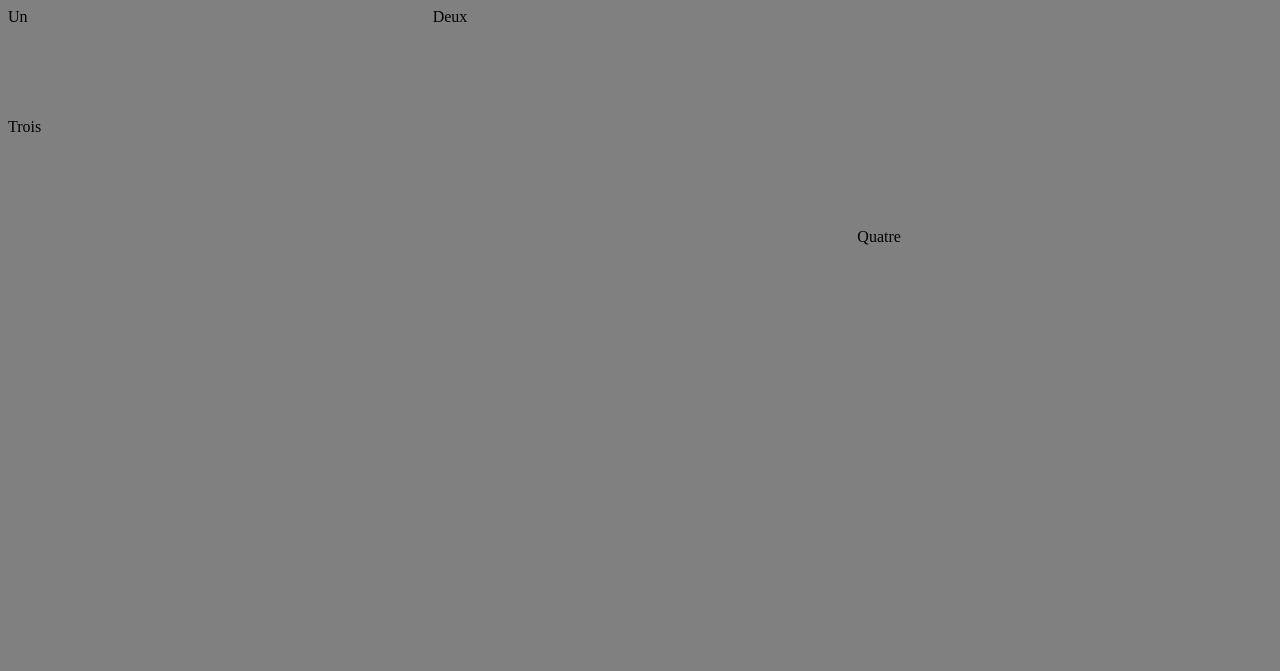
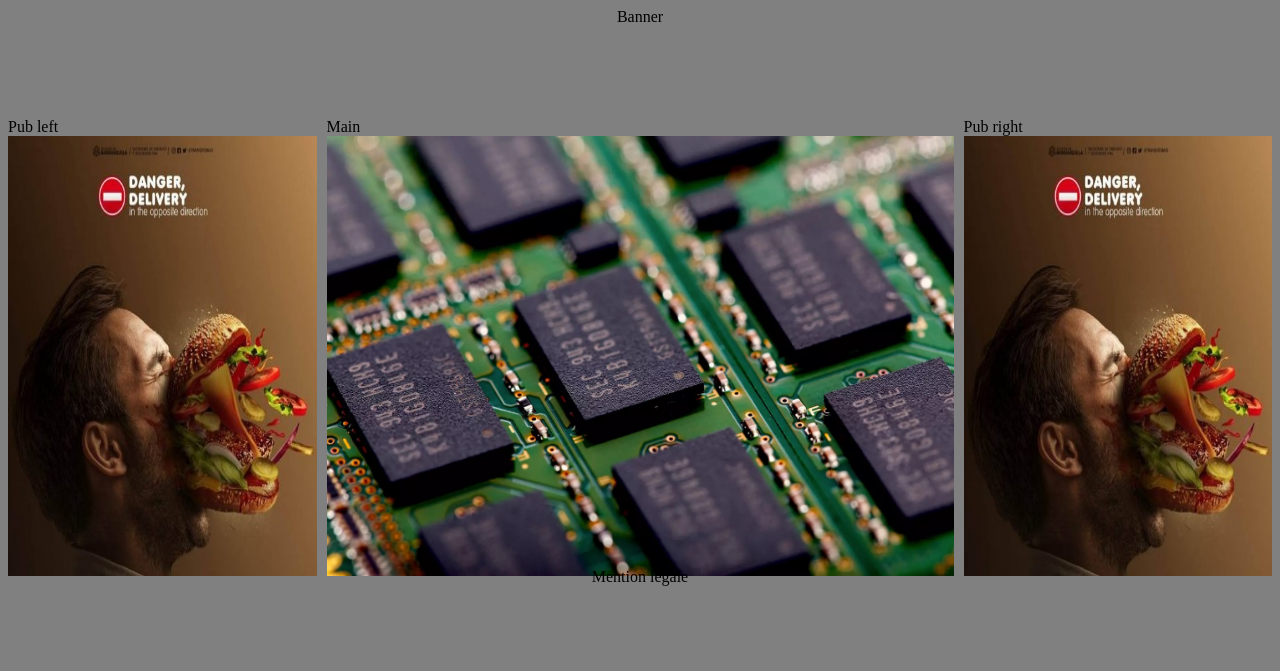
Before and after one commit to Afissard/DM_Site_Vente, a plain HTML site: page index.html in a window 1280 px wide. Drawn offline with Linux system fonts and the light colour scheme.

Commit message:
update to grid

```diff
--- a/assets/style.css
+++ b/assets/style.css
@@ -3,31 +3,34 @@ html{
     font-family: 'Times New Roman', Times, serif;
 }
 
-table{
-    table-layout: fixed;
-    width: 100%;
-    border-collapse: collapse;
+.general_grid {
+    display: grid;
+    grid-template-columns: repeat(4, 1fr);
+    grid-gap: 10px;
+    grid-auto-rows: minmax(100px, auto);
+}
+
+.banner {
+    grid-column: 1 / 5;
+    grid-row: 1;
 
     text-align: center;
 }
+.main {
+    grid-column: 2 / 4;
+    grid-row: 2 / 4;
+}
+.pub_left {
+    grid-column: 1;
+    grid-row: 2 / 4;
+}
+.pub_right {
+    grid-column: 4;
+    grid-row: 2 / 4;
+}
+.legal_mention{
+    grid-column: 1 / 5;
+    grid-row: 4;
 
-thead{ /*BANNER*/
-    background-color: #666;
+    text-align: center;
 }
-
-tbody td:nth-child(1), tbody td:nth-child(3){ /*PUB*/
-    background-color: #555;
-}
-
-tbody td:nth-child(2){ /*MAIN*/
-    background-color: #999;
-}
-
-tfoot{ /*MENTION LEGAL & AUTRE*/
-    background-color: #666;
-}
-
-/*TODO : Trouver un moyen d'ajuster les images*/
-image{
-    width: auto;
-}
--- a/assets/style2.css
+++ /dev/null
@@ -1,27 +0,0 @@
-html{
-    background-color: gray;
-    font-family: 'Times New Roman', Times, serif;
-}
-
-.general_grid {
-    display: grid;
-    grid-template-columns: repeat(3, 1fr);
-    grid-gap: 10px;
-    grid-auto-rows: minmax(100px, auto);
-  }
-.one {
-  grid-column: 1 / 3;
-  grid-row: 1;
-}
-.two {
-  grid-column: 2 / 4;
-  grid-row: 1 / 3;
-}
-.three {
-  grid-column: 1;
-  grid-row: 2 / 5;
-}
-.four {
-  grid-column: 3;
-  grid-row: 3;
-}
--- a/index.html
+++ b/index.html
@@ -1,14 +1,46 @@
 <!DOCTYPE html>
 <head>
     <title>DM : चाहना</title>
-    <link rel="stylesheet" href="assets/style2.css">
+    <link rel="stylesheet" href="assets/style.css">
 </head>
 
 <body>
     <div class="general_grid">
-        <div class="one">Un</div>
-        <div class="two">Deux</div>
-        <div class="three">Trois</div>
-        <div class="four">Quatre</div>
+        <div class="banner">
+            Banner
+        </div>
+
+        <div class="main">
+            Main
+            <img src="assets/ram.jpg"
+                alt="RAM"
+                width="100%"
+                height="100%"
+            />
+        </div>
+
+        <div class="pub_left">
+            Pub left
+            <img
+                src="assets/idee-publicite-affiche.jpg"
+                alt="PUB"
+                width="100%"
+                height="100%"
+            />
+        </div>
+
+        <div class="pub_right">
+            Pub right
+            <img
+                src="assets/idee-publicite-affiche.jpg"
+                alt="PUB"
+                width="100%"
+                height="100%"
+            />
+        </div>
+
+        <div class="legal_mention">
+            Mention légale
+        </div>
       </div>
 </body>
--- /dev/null
+++ b/old/style.css
@@ -0,0 +1,33 @@
+html{
+    background-color: gray;
+    font-family: 'Times New Roman', Times, serif;
+}
+
+table{
+    table-layout: fixed;
+    width: 100%;
+    border-collapse: collapse;
+
+    text-align: center;
+}
+
+thead{ /*BANNER*/
+    background-color: #666;
+}
+
+tbody td:nth-child(1), tbody td:nth-child(3){ /*PUB*/
+    background-color: #555;
+}
+
+tbody td:nth-child(2){ /*MAIN*/
+    background-color: #999;
+}
+
+tfoot{ /*MENTION LEGAL & AUTRE*/
+    background-color: #666;
+}
+
+/*TODO : Trouver un moyen d'ajuster les images*/
+image{
+    width: auto;
+}
```
